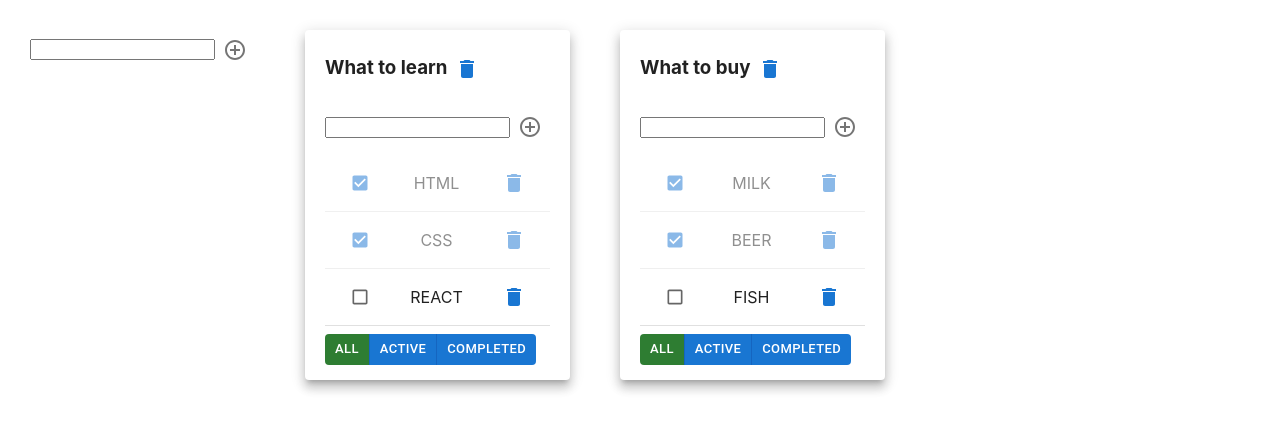
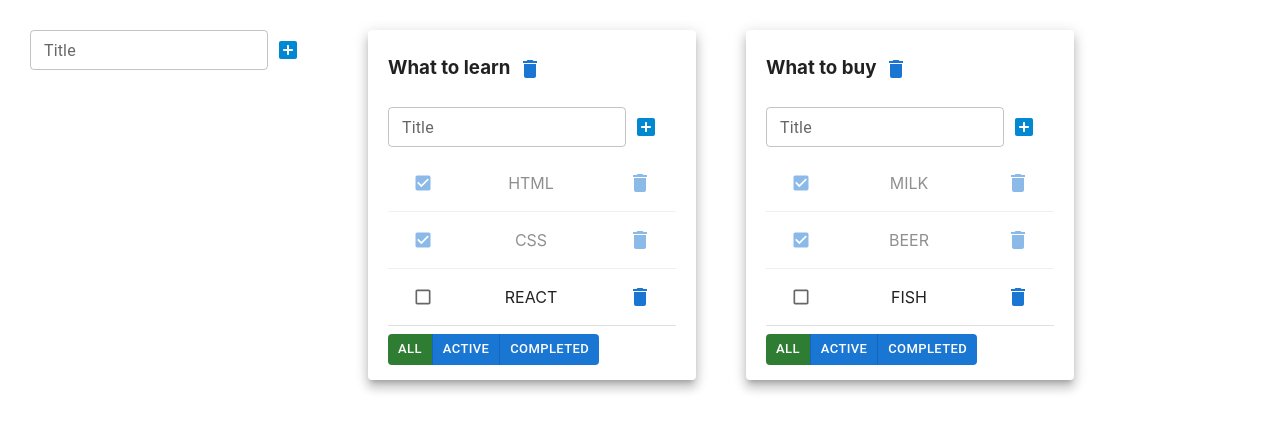
Before and after one commit to Pavel-SS/ToDo-list-Samurai-, a React (Create React App) app: page / in a window 1280 px wide. Shown: the top 430 px of the page. Built offline with nearby package versions, Linux system fonts and the light colour scheme.

Commit message:
Update AddItemForm.tsx

```diff
--- a/src/AddItemForm.tsx
+++ b/src/AddItemForm.tsx
@@ -1,6 +1,7 @@
-import { IconButton } from "@mui/material";
 import React, {useState, KeyboardEvent, ChangeEvent} from "react";
-import ControlPointIcon from '@mui/icons-material/ControlPoint';
+import AddBoxRoundedIcon from '@mui/icons-material/AddBoxRounded';
+import { IconButton, TextField } from "@mui/material";
+
 type AddItemFormPropsType = {
     addItem: (title: string) => void
 }
@@ -30,19 +31,25 @@ const AddItemForm = (props: AddItemFormPropsType) => {
         }
     }
 
-    const errorClass = error ? "error" : "" ;
-    const errorMessage = <div style={{color: "red"}}>Title is required!</div>
 
     return (
         <div>
-        <input
+        <TextField
             value={title}
             onChange={changeTitle}
             onKeyPress={onKeyPressAddItem}
-            className={errorClass}
+            variant={'outlined'}
+            label={'Title'}
+            size={'small'}
+            sx={{
+                maxWidth:'calc(100% - 50px)'
+            }}
+            error={error}
+            helperText={error && 'Title is required!'}
         />
-        <IconButton onClick={addItem}><ControlPointIcon/></IconButton>
-        {error && errorMessage}
+        <IconButton onClick={addItem} sx={{color:'#0288d1'}}>
+            <AddBoxRoundedIcon/>
+        </IconButton>
     </div>
     )
 }
```
